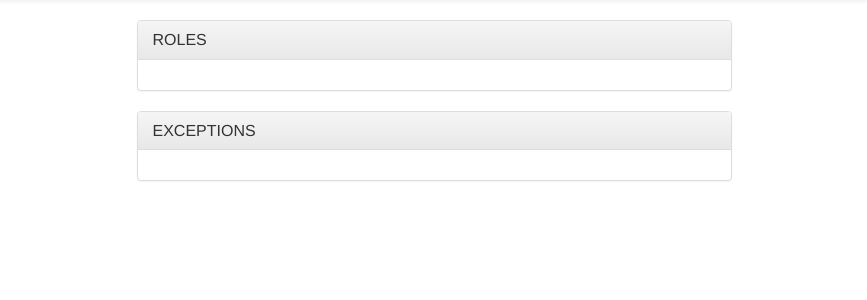
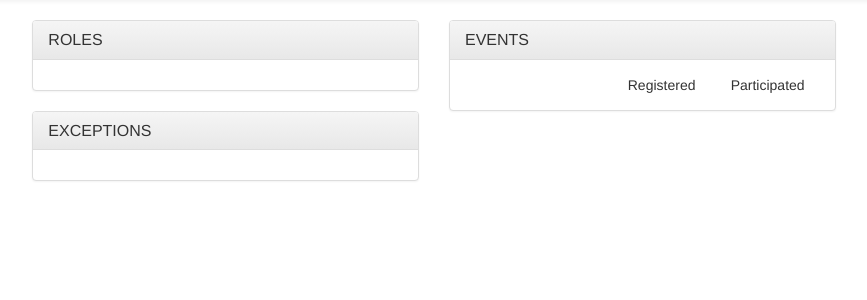
Before and after one commit to drdavidknott/betterstart, a Django app: page / in a window 1280 px wide. Shown: the part 52-352 px from the top of the page, without its empty margins (191-1058 px from the left). Run offline with Django 3.2, Linux system fonts and the light colour scheme; data that the repository does not hold is empty; some libraries are stand-ins or nearby versions.

Commit message:
Added events to dashboard, and added event link function.

```diff
--- a/betterstart/settings.py
+++ b/betterstart/settings.py
@@ -90,7 +90,7 @@ elif os.getenv('GAE_APPLICATION', None):
             'HOST': '/cloudsql/betterstart-236907:europe-west1:betterstart',
             'USER': 'betterstart-test',
             'PASSWORD': os.getenv('BETTERSTART_PW', None),
-            'NAME': 'betterstart_test',
+            'NAME': 'betterstart_test_v2',
         }
     }
 else:
@@ -99,7 +99,7 @@ else:
             'ENGINE': 'django.db.backends.mysql',
             'HOST': '127.0.0.1',
             'PORT': '3306',
-            'NAME': 'betterstart_test',
+            'NAME': 'betterstart_test_v2',
             'USER': 'betterstart-test',
             'PASSWORD': os.getenv('BETTERSTART_PW', None),
         }
--- a/people/templates/people/index.html
+++ b/people/templates/people/index.html
@@ -7,8 +7,10 @@
  {% block content %}
 
  	<div class="row col-md-12">
- 		<div class="col-md-3"></div>
- 			<div class="col-md-6">
+
+ 		<div class="col-md-2"></div>
+
+		<div class="col-md-4">
  			<div class="panel panel-default">
 	 			<div class="panel-heading">
 	 				<h4 class="panel-title">ROLES</h4>
@@ -27,13 +29,6 @@
 					{% endfor %}
 				</div>
 			</div>
-			</div>
-		 <div class="col-md-3"></div>
-	</div>
-
-	 <div class="row col-md-12">
- 		<div class="col-md-3"></div>
- 			<div class="col-md-6">
  			<div class="panel panel-default">
 	 			<div class="panel-heading">
 	 				<h4 class="panel-title">EXCEPTIONS</h4>
@@ -71,7 +66,34 @@
 				</div>
 			</div>
 		</div>
-		 <div class="col-md-3"></div>
+
+		<div class="col-md-4">
+ 			<div class="panel panel-default">
+	 			<div class="panel-heading">
+	 				<h4 class="panel-title">EVENTS</h4>
+	 			</div>
+		 		<div class="panel-body">
+					<div class="col-md-5"></div>
+					<div class="col-md-3" align="right">Registered</div>
+					<div class="col-md-4" align="right">Participated</div>
+		 			{% for event_count in event_counts %}
+		 				{% if event_count.registered_count != 0 or event_count.participated_count != 0 %}
+			 				<div class="col-md-5">
+								<a href="{% url 'event_type' event_count.pk %}">{{ event_count.name }}</a>
+							</div>
+							<div class="col-md-3" align="right">
+								{{ event_count.registered_count }}
+							</div>
+							<div class="col-md-4" align="right">
+								{{ event_count.participated_count }}
+							</div>
+						{% endif %}
+					{% endfor %}
+				</div>
+			</div>
+
+		 <div class="col-md-2"></div>
+
 	</div>
 
  {% endblock %}
--- a/people/urls.py
+++ b/people/urls.py
@@ -14,6 +14,7 @@ urlpatterns = [
     url(r'^person/(?P<person_id>[0-9]+)$', views.person, name='person'),
     url(r'^people_type/(?P<role_type>[0-9]+)$', views.people_type, name='people_type'),
     url(r'^event/(?P<event_id>[0-9]+)$', views.event, name='event'),
+    url(r'^event_type/(?P<event_type>[0-9]+)$', views.event_type, name='event_type'),
     url(r'^profile/(?P<person_id>[0-9]+)$', views.profile, name='profile'),
 	url(r'^edit_event/(?P<event_id>[0-9]+)$', views.edit_event, name='edit_event'),
     url(r'^add_relationship/(?P<person_id>[0-9]+)$', views.add_relationship, name='add_relationship'),
--- a/people/views.py
+++ b/people/views.py
@@ -17,6 +17,7 @@ from django.urls import reverse
 import datetime
 from django.contrib.auth.models import User
 from django.contrib.auth import authenticate, login, logout
+from django.db.models import Sum, Count
 
 def index(request):
 	# get the template
@@ -27,12 +28,15 @@ def index(request):
 	parents_with_no_children, parents_with_no_children_under_four = get_parents_without_children()
 	# get parents with overdue children
 	parents_with_overdue_children = get_parents_with_overdue_children()
+	# get the event types, with registered and participated counts
+	event_counts = get_event_types_with_counts()
 	# set the context
 	context = build_context({
 								'role_types' : role_types,
 								'parents_with_no_children' : len(parents_with_no_children),
 								'parents_with_no_children_under_four' : len(parents_with_no_children_under_four),
-								'parents_with_overdue_children' : len(parents_with_overdue_children)
+								'parents_with_overdue_children' : len(parents_with_overdue_children),
+								'event_counts' : event_counts
 								})
 	# return the HttpResponse
 	return HttpResponse(index_template.render(context=context, request=request))
@@ -638,6 +642,16 @@ def get_events_by_name_dates_and_type(name,event_type,date_from,date_to):
 	# return the list of events
 	return events
 
+def add_counts_to_events(events):
+	# take a list of events, and add the count of participated and volunteered numbers to them
+	for event in events:
+		# get the registrations
+		event.registered_count = event.event_registration_set.filter(registered=True).count()
+		# and the participations
+		event.participated_count = event.event_registration_set.filter(participated=True).count()
+	# return the results
+	return events
+
 def get_event_type(event_type_id):
 	# try to get event type
 	try:
@@ -652,6 +666,20 @@ def get_event_type(event_type_id):
 def get_event_types():
 	# return a list of all the event type objects
 	return Event_Type.objects.all()
+
+def get_event_types_with_counts():
+	# return a list of all the event type objects, supplemented with counts
+	event_types = get_event_types()
+	# now go through the role types
+	for event_type in event_types:
+		# get the registration count
+		event_type.registered_count = \
+			Event_Registration.objects.filter(event__event_type=event_type, registered=True).count()
+		# get the participation count
+		event_type.participated_count = \
+			Event_Registration.objects.filter(event__event_type=event_type, participated=True).count()
+	# return the results
+	return event_types
 
 def get_event_registrations(event):
 	# return a list of registrations for an event
@@ -1911,6 +1939,24 @@ def event(request, event_id=0):
 	return HttpResponse(event_template.render(context=context, request=request))
 
 @login_required
+def event_type(request, event_type):
+	# copy the request
+	copy_POST = request.POST.copy()
+	# set search terms for an event search
+	copy_POST['action'] = 'search'
+	copy_POST['event_type'] = event_type
+	copy_POST['name'] = ''
+	copy_POST['date_from'] = ''
+	copy_POST['date_to'] = ''
+	copy_POST['page'] = '1'
+	# now copy it back
+	request.POST = copy_POST
+	# and set the method
+	request.method = 'POST'
+	# now call the people view
+	return events(request)
+
+@login_required
 def events(request):
 	# set a blank list
 	events = []
@@ -1953,6 +1999,8 @@ def events(request):
 				previous_page = page - 1
 				# sort and truncate the list of events
 				events = events.order_by('-date')[previous_page*results_per_page:page*results_per_page]
+				# add the counts to the events
+				events = add_counts_to_events(events)
 			# otherwise we have incorrect dates
 			else:
 				# set a search error
```
Also changed, not shown: people/templates/people/events.html (+6 -2 lines), people/migrations/0001_initial.py. Lines whose indentation alone changed are shown as unchanged.
